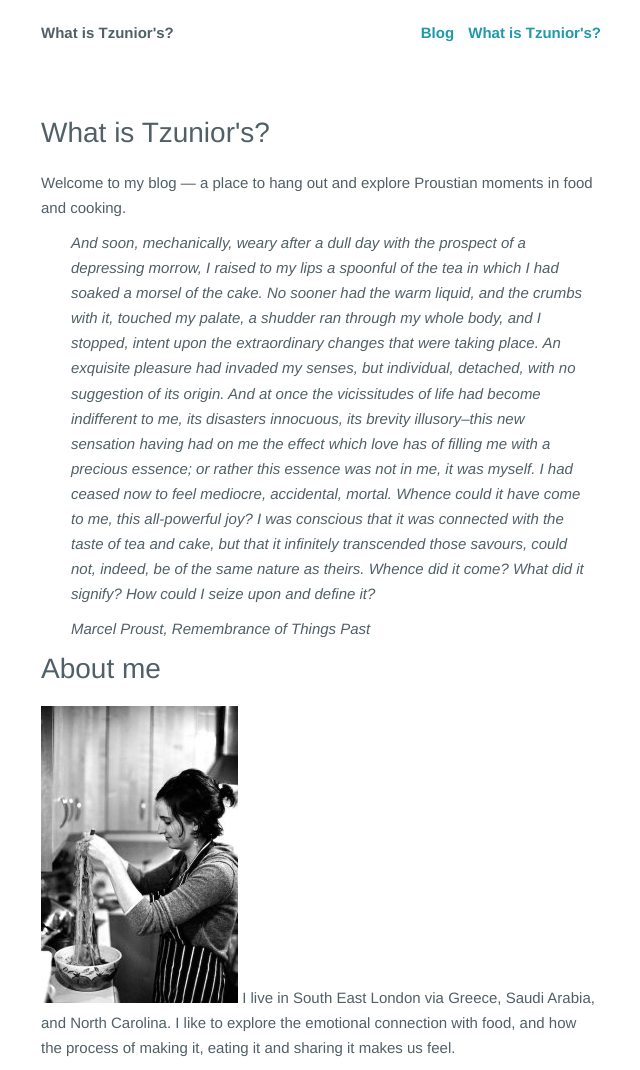
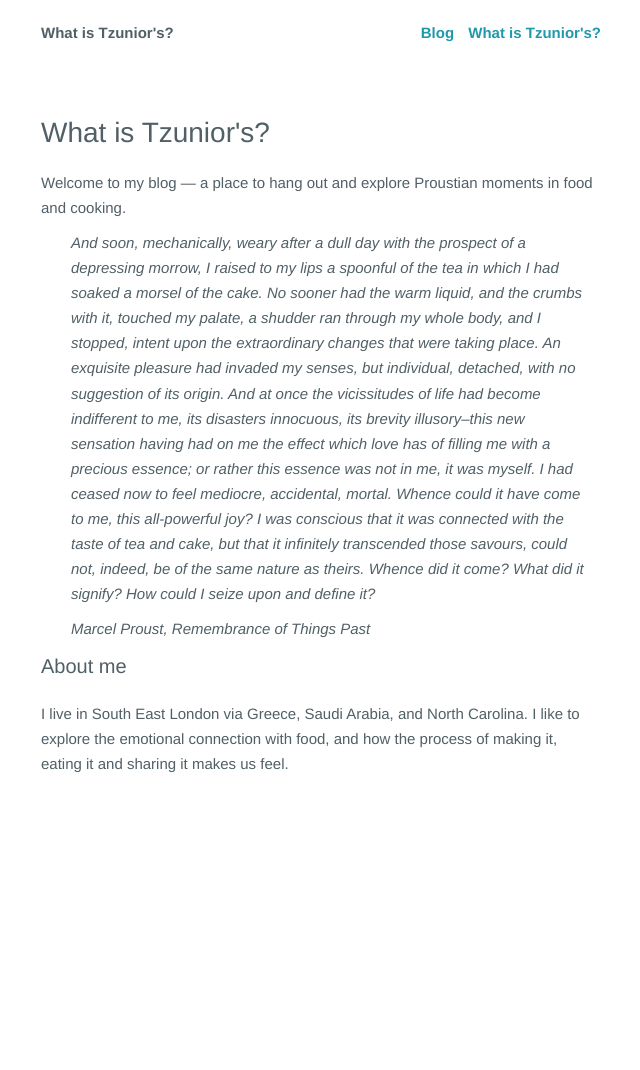
Before and after one commit to eleniharlan/elenijr.net, a Jekyll site: the page built from _posts/static/0100-01-01-about.md, in a window 1280 px wide. Shown: the whole page, without its empty margins (319-959 px from the left). Built offline with Jekyll 4.4.1, drawn with Linux system fonts in a browser that asks for light colours; Markdown is read by kramdown in place of the engine named in the settings; after the commit the page ends 900 px from its top, so only the background shows below that.

Commit message:
Updated 0100-01-01-about.md

```diff
--- a/_posts/static/0100-01-01-about.md
+++ b/_posts/static/0100-01-01-about.md
@@ -12,7 +12,6 @@ and cooking.
 
 > *Marcel Proust, Remembrance of Things Past*
 
-## About me
+### About me
 
-![](/img/noodles.jpg)
 I live in South East London via Greece, Saudi Arabia, and North Carolina. I like to explore the emotional connection with food, and how the process of making it, eating it and sharing it makes us feel.
```
